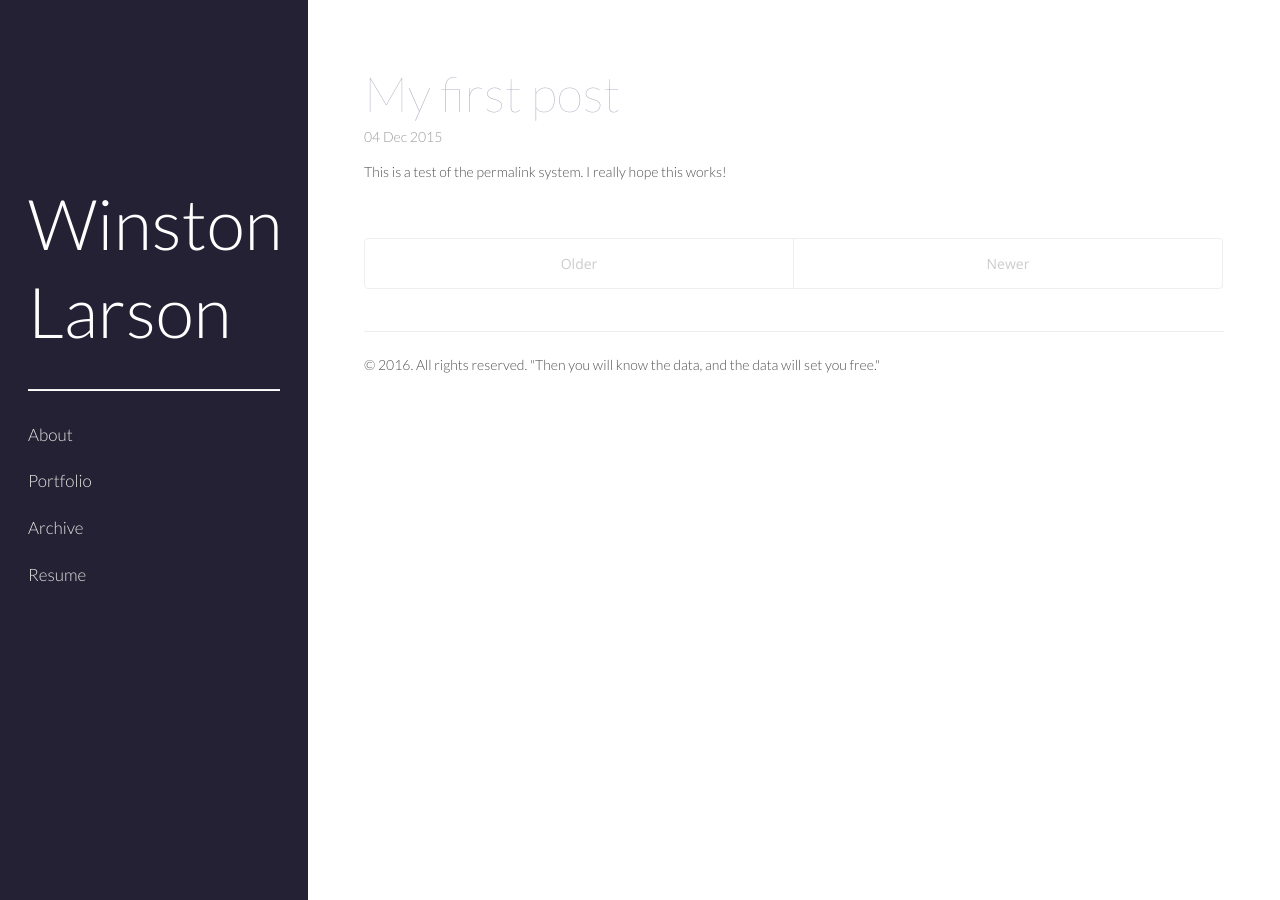
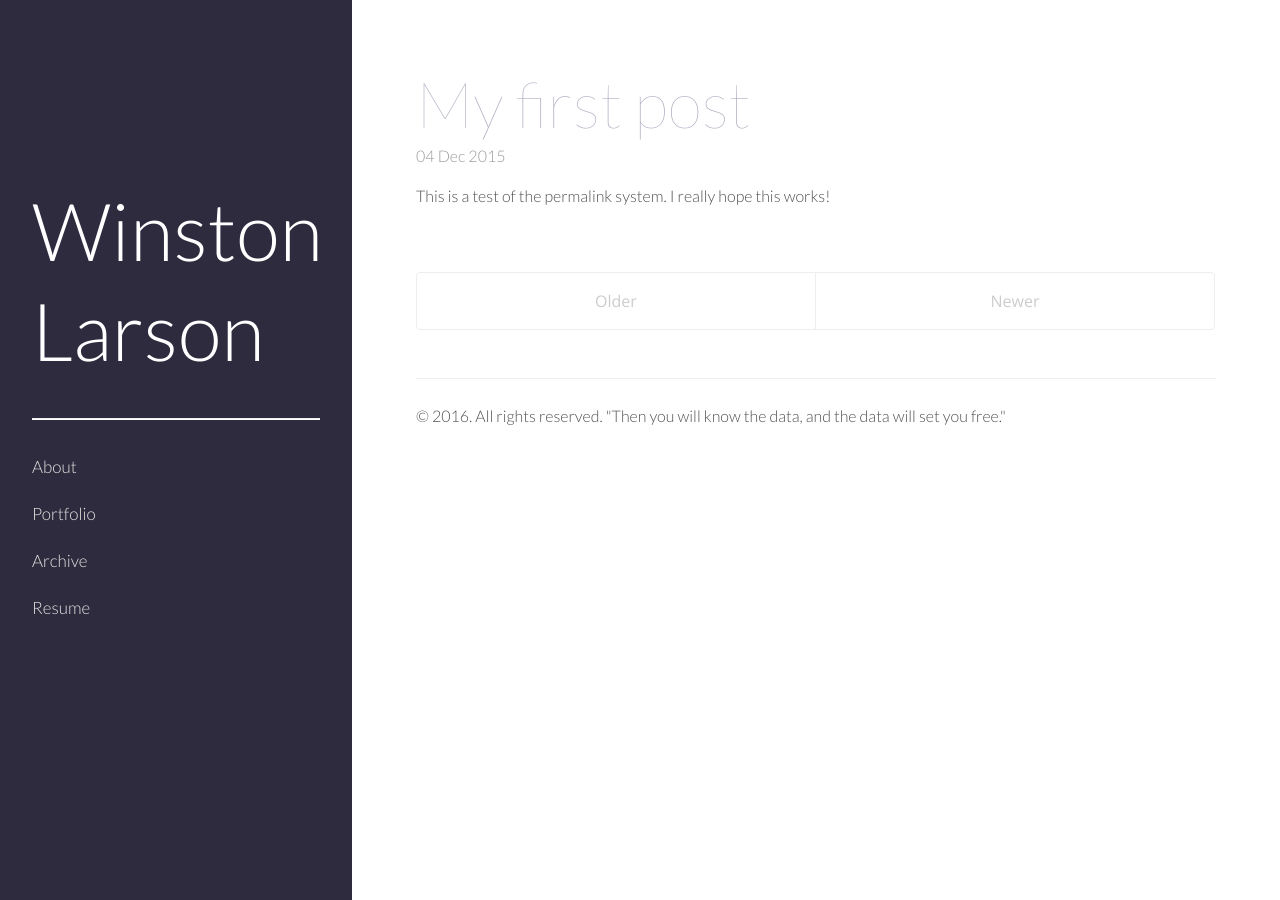
Before and after one commit to winstonlarson/old_website, a Jekyll site: the page built from index.html, in a window 1280 px wide. Built offline with Jekyll 4.4.1, drawn with Linux system fonts in a browser that asks for light colours; some web fonts are replaced; the list of posts is cut into pages by our own code.

Commit message:
played with fonts

```diff
--- a/public/css/hyde.css
+++ b/public/css/hyde.css
@@ -55,7 +55,7 @@ html {
 }
 @media (min-width: 58em) {
   html {
-    font-size: 14px;
+    font-size: 16px;
   }
 }
 
@@ -71,7 +71,7 @@ html {
   text-align: left;
   padding: 2rem 1rem;
   color: rgba(255,255,255,.5);
-  background-color: #252135;
+  background-color: #2F2B3F;
 }
 @media (min-width: 48em) {
   .sidebar {
--- a/public/css/poole.css
+++ b/public/css/poole.css
@@ -341,7 +341,7 @@ tbody tr:nth-child(odd) th {
 .post-title a {
   color: #B1ADC1;
   font-weight:100;
-  font-size: 3.5rem;
+  font-size: 4rem;
 }
 .page-title,
 .post-title {
```
